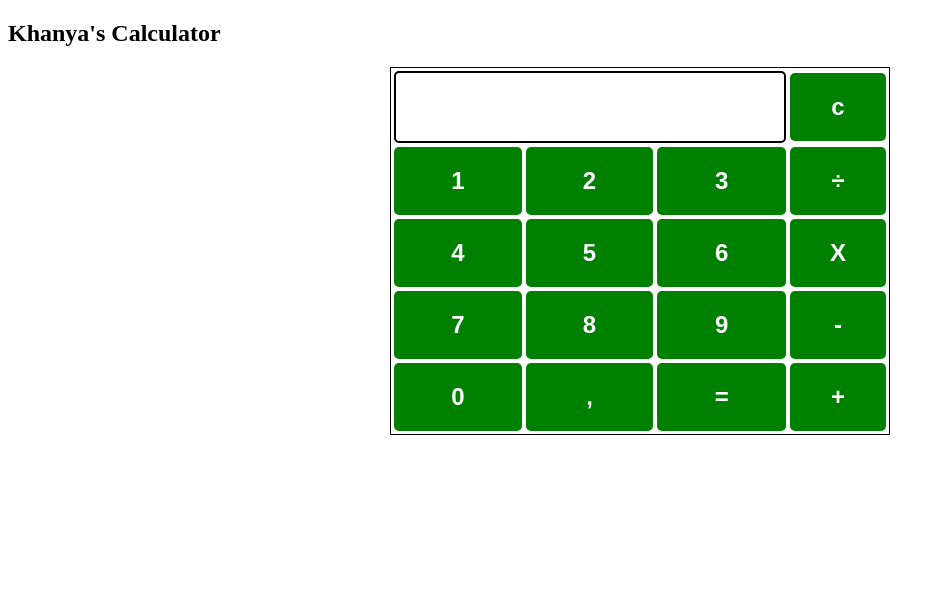
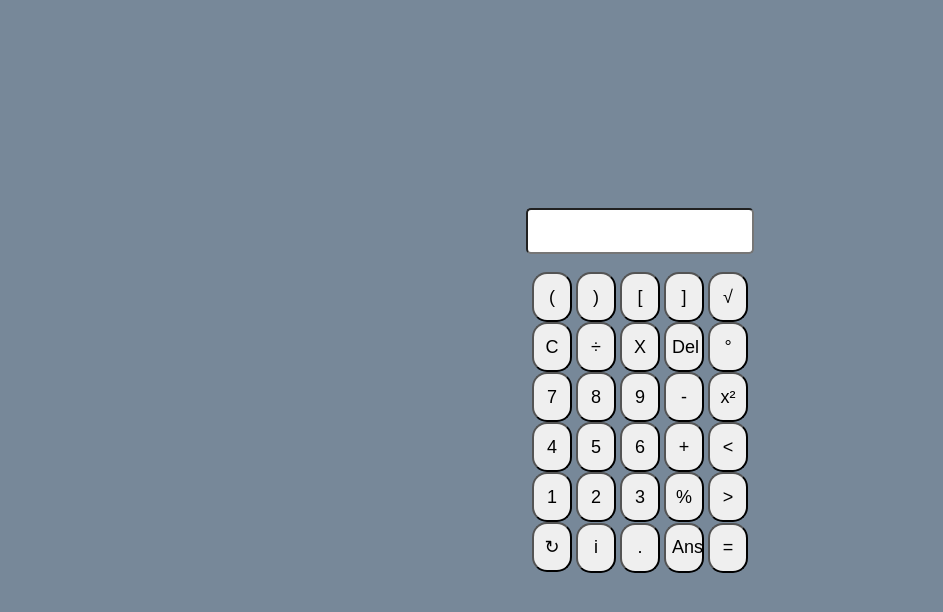
Before and after one commit to khanyapupuma/calculator, a plain HTML site: page index.html in a window 1280 px wide. Shown: the whole page, without its empty margins (0-943 px from the left). Drawn offline with Linux system fonts and the light colour scheme.

Commit message:
calculator

```diff
--- a/index.html
+++ b/index.html
@@ -1,78 +1,53 @@
+<!DOCTYPE html>
+<html lang="en">
+<head>
+    <meta charset="UTF-8">
+    <meta name="viewport" content="width=device-width, initial-scale=1.0">
+    <title>Calculator</title>
+    <link rel="stylesheet" href="style/style.css">
+</head>
+<body>
 
-
-<!DOCTYPE html>
-<html>
-
-<head>
-    <title>HTML Calculator</title>
-
-    <!-- For styling -->
-    <style>
-        table {
-            border: 1px solid black;
-            margin-left: auto;
-            margin-right: auto;
-        }
-
-        input[type="button"] {
-            width: 100%;
-            padding: 20px 40px;
-            background-color: green;
-            color: white;
-            font-size: 24px;
-            font-weight: bold;
-            border: none;
-            border-radius: 5px;
-        }
-
-        input[type="text"] {
-            padding: 20px 30px;
-            font-size: 24px;
-            font-weight: bold;
-            border: none;
-            border-radius: 5px;
-            border: 2px solid black;
-        }
-    </style>
-</head>
-
-<body>
-  <h2>Khanya's Calculator</h2>
-    <!-- Create table -->
-    <table id="calcu">
-        <tr>
-            <td colspan="3">
-                <input type="text" id="result">
-            </td>
-            <td><input type="button" value="c"></td>
-
-        </tr>
-
-        <tr>
-            <td><input type="button" value="1"></td>
-            <td><input type="button" value="2"></td>
-            <td><input type="button" value="3"></td>
-            <td><input type="button" value="÷"></td>
-        </tr>
-        <tr>
-            <td><input type="button" value="4"></td>
-            <td><input type="button" value="5"></td>
-            <td><input type="button" value="6"></td>
-            <td><input type="button" value="X"></td>
-        </tr>
-        <tr>
-            <td><input type="button" value="7"></td>
-            <td><input type="button" value="8"></td>
-            <td><input type="button" value="9"></td>
-            <td><input type="button" value="-"></td>
-        </tr>
-        <tr>
-            <td><input type="button" value="0"></td>
-            <td><input type="button" value=","></td>
-            <td><input type="button" value="="></td>
-            <td><input type="button" value="+"></td>
-        </tr>
-    </table>
+    <div class="calculator">
+ <form action="">
+    <input type="text" id="display" value="">
+    <div class="buttons"></div>
+ </form> <br>
+ <button>(</button>
+ <button>)</button>
+ <button>[</button>
+ <button>]</button>
+ <button>√</button>
+ <br>
+ <button>C</button>
+ <button>÷</button>
+ <button>X</button>
+ <button>Del</button>
+ <button>°</button>
+ <br>
+ <button>7</button>
+ <button>8</button>
+ <button>9</button>
+ <button>-</button>
+ <button>x²</button>
+ <br>
+ <button>4</button>
+ <button>5</button>
+ <button>6</button>
+ <button>+</button>
+ <button><</button>
+ <br>
+ <button>1</button>
+ <button>2</button>
+ <button>3</button>
+ <button>%</button>
+ <button>></button>
+ <br>
+ <button>↻</button>
+ <button>i</button>
+ <button>.</button>
+ <button>Ans</button>
+ <button>=</button>
+ </div>
 </body>
-
 </html>
--- a/style/style.css
+++ b/style/style.css
@@ -0,0 +1,28 @@
+body{
+    background-color:lightslategray;
+    padding: 200px;
+    padding-left: 200px;
+    text-align: center;
+
+
+
+}
+button{
+    height: 50px;
+    width: 40px ;
+   outline-color: blueviolet;
+   border-top-left-radius: 15px;
+   border-top-right-radius: 15px;
+   border-bottom-left-radius: 15px;
+   border-bottom-right-radius: 15px;
+   box-shadow: inset;
+   font-size: large;
+}
+input {
+    height: 40px;
+    width: 220px;
+    border-top-left-radius: 5px;
+    border-top-right-radius: 5px;
+    border-bottom-left-radius: 5px;
+    border-bottom-right-radius: 5px;
+}
```
